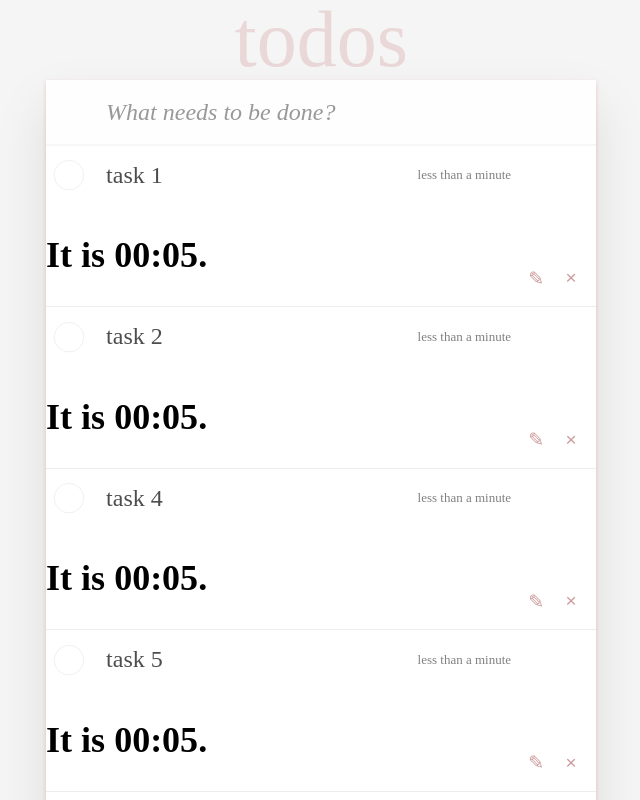
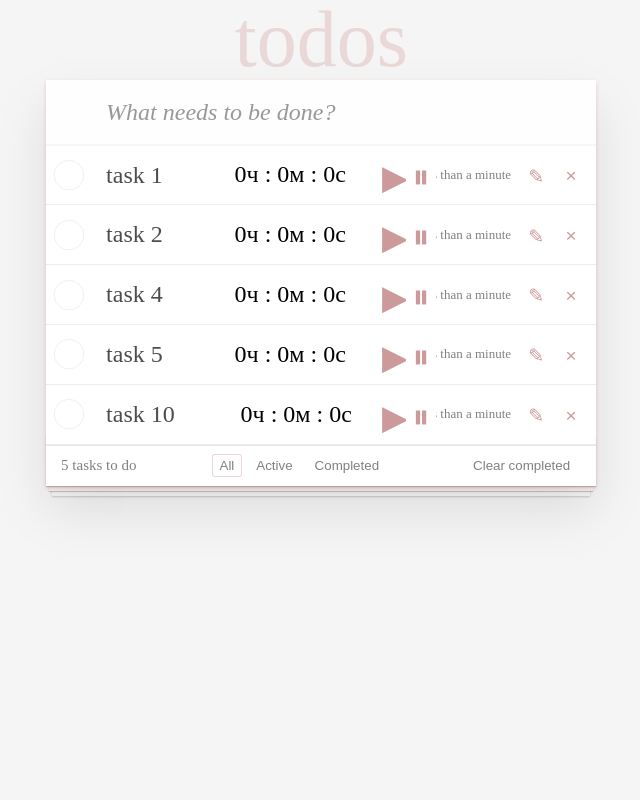
Before and after one commit to Daurova/mytodo2, a React (Create React App) app: page / in a window 1280 px wide. Shown: the top 800 px of the page, without its empty margins (379-1019 px from the left). Built offline with nearby package versions, Linux system fonts and the light colour scheme.

Commit message:
04061549

```diff
--- a/src/components/App/App.js
+++ b/src/components/App/App.js
@@ -11,6 +11,7 @@ class App extends Component {
   maxId = 100
   editedTasks = []
   doneTasks = []
+  typeTasks = 'all'
   initialTasks = [
     {
       id: 1,
@@ -53,6 +54,7 @@ class App extends Component {
     tasks: [...this.initialTasks],
     filteredTasks:[...this.initialTasks],
     isFilterActive: false,
+    typeTasks: 'all'
   }
 
   onEditTask = (id) => {
@@ -146,10 +148,7 @@ class App extends Component {
     }
     )
     console.log(formatDistanceToNow(new Date()))
-
   }
-
-
 
   clearCompletedTasks = () => {
     const updatedTasks = this.state.tasks.filter(task => !task.completed)
@@ -157,27 +156,18 @@ class App extends Component {
 
   onAll=()=>{
     console.log('onAll')
-    this.setState(()=>{
-      const allTasks = this.initialTasks
-      this.setState({ filteredTasks: allTasks, isFilterActive: false })
-    })
+    this.setState({ typeTasks: 'all' })
   }
   onActive=()=>{
     console.log('onActive')
-    const activeTasks = this.state.tasks.filter(task => !task.completed)
-    this.setState({ filteredTasks: activeTasks, isFilterActive: true})
+    this.setState({ typeTasks: 'active' })
   }
   onDone=()=>{
     console.log('onDone')
-    const doneTasks = this.state.tasks.filter(task => task.completed)
-    this.setState({ filteredTasks: doneTasks, isFilterActive: true })
-
+    this.setState({ typeTasks: 'done' })
   }
 
-
-
-  render() {
-
+render() {
     return (
       <div className='todoapp'>
         <NewTaskForm
@@ -186,15 +176,12 @@ class App extends Component {
           value={this.state.description}
         />
         <TaskList
-          tasks={this.state.isFilterActive ?
-            this.state.filteredTasks : this.state.tasks}
+          tasks={this.state.tasks}
           onEditTask={this.onEditTask}
           onDeleteTask={this.onDeleteTask}
           completed = {this.completed}
           onCompletedTask={this.onCompletedTask}
-          onDone = {this.onDone}
-          onActive={this.onActive}
-          onAll={this.onAll}
+          typeTasks={this.state.typeTasks}
         />
         <Footer
           tasksToDoCount = {this.getTasksToDoCount}
@@ -202,13 +189,11 @@ class App extends Component {
           onActive={this.onActive}
           onDone={this.onDone}
           clearCompletedTasks={this.clearCompletedTasks}
-
         />
       </div>
     )
   }
 }
-
 
 App.defaultProps = {
   tasks: [],
--- a/src/components/Task/Task.css
+++ b/src/components/Task/Task.css
@@ -60,7 +60,7 @@ todo-list li label .created {
 	display: block;
 	line-height: 1.2;
 	transition: color 0.4s;
-	font-weight: 400;
+	font-weight: 100;
 	color: #4d4d4d;
 }
 
@@ -147,3 +147,7 @@ li .icon:hover {
 li.editing .view {
 	display: none;
 }
+
+.hidden {
+	display: none;
+}
--- a/src/components/Task/Task.js
+++ b/src/components/Task/Task.js
@@ -1,40 +1,32 @@
 import './Task.css'
-import React, { useEffect, useState, useRef } from 'react'
+import React, { useEffect, useState } from 'react'
 import { formatDistanceToNow } from 'date-fns'
 
-const Task = ({ description, completed, createdDate, onDelete, onCompleted, onSubmitEdit}) => {
+const Task = ({ description, completed, createdDate, typeTasks, onDelete, onCompleted, onSubmitEdit}) => {
   const [isEditing, setIsEditing] = useState(false)
   let [editedDescription, setEditedDescription] = useState(description)
   const [final, setFinal] = useState(true)
   const [distance, setDistance] = useState(formatDistanceToNow(createdDate))
-  const [date, setDate] = useState(new Date(0));
-  const taskCreationTime = useRef(new Date());
-  const [timeElapsed, setTimeElapsed] = useState(0); // State to store elapsed time
+  const [time, setTime] = useState(0)
+  const [isRunning,setIsRunning] = useState(false)
+  const [isVisible, setIsVisible] = useState(true)
 
- useEffect(() => {
-    const intervalId = setInterval(() => {
-      // Calculate the time elapsed since the task was created
-      const elapsedTime = new Date() - taskCreationTime.current; // Difference in milliseconds
-      setTimeElapsed(elapsedTime);
-    }, 1000); // Update every second
+  useEffect(() => {
+      let interval
 
-    return () => clearInterval(intervalId);
-  }, []);
-  //  const [createdAgo, setCreatedAgo]=useState(createdDate)
+      if(isRunning) {
+        interval = setInterval(()=> {
+          setTime(prevTime => prevTime + 1)
+        },1000)
+      } else {
 
-  //  useEffect(() => {
-  // console.log({created})}, [])
-  // const createdDateRef = useRef(new Date())
-  // useEffect(() => {
-  //   const intervalId = setInterval(()=>{
-  //     setDistance(formatDistanceToNow(createdDate))
-  //   }, 60000)
-  // }, [])
-
-
-  // const tick = () => {
-  //   setDate(new Date());
-  // };
+        if(!isRunning && time !== 0) {
+          clearInterval(interval)
+        }
+      }
+    console.log(isRunning)
+      return () => clearInterval(interval)
+  },[isRunning,time])
 
   useEffect(() => {
     const intervalId = setInterval(() => {
@@ -74,9 +66,55 @@ const Task = ({ description, completed, createdDate, onDelete, onCompleted, onSu
     setIsEditing(false)
   }
 
+  const timerStart = () => {
+    setIsRunning(true)
+  }
+
+  const timerPause = () => {
+    setIsRunning(false)
+  }
+
+  const formatTime = (time) => {
+    const hours = Math.floor(time / 3600)
+    const minutes = Math.floor((time % 3600) /60)
+    const seconds = time % 60
+
+    return `${hours}ч : ${minutes}м : ${seconds}с`
+  }
+
+  const handleChange = () => {
+    onCompleted()
+    setIsRunning(false)
+  }
+
+  useEffect(()=> {
+    if (typeTasks === 'all') {
+      setIsVisible(true)
+
+
+    } else {
+      if (typeTasks === 'done') {
+        if(completed) {
+          setIsVisible(true)
+        } else {
+          setIsVisible(false)
+        }
+      }else {
+        if (typeTasks === 'active') {
+          if(completed) {
+            setIsVisible(false)
+          } else {
+            setIsVisible(true)
+          }
+        }
+      }
+    }
+console.log(typeTasks)
+  },[typeTasks])
+
   return (
     <li className={completed ? 'completed' : ''}>
-      <div className='view'>
+      <div className={isVisible ? 'view' : 'hidden'}>
         {isEditing && (
           <>
             <form className='task-editing' onSubmit={onSubmitEdit}>
@@ -88,7 +126,7 @@ const Task = ({ description, completed, createdDate, onDelete, onCompleted, onSu
                 autoFocus
                 className='editing'
               />
-              <input className='toggle-none' type='checkbox' checked={completed} onChange={onCompleted} />
+              <input className='toggle-none' type='checkbox' checked={completed} onChange={handleChange} />
 
               {/* <button className='icon icon-edit' onClick={handleEdit}></button> */}
               {/* <button className='icon icon-destroy' onClick={onDelete}></button> */}
@@ -99,18 +137,19 @@ const Task = ({ description, completed, createdDate, onDelete, onCompleted, onSu
         {final && (
           <>
             <form className='task-editing'>
-              <input className='toggle' type='checkbox' checked={completed} onChange={onCompleted} />
+              <input className='toggle' type='checkbox' checked={completed} onChange={handleChange} />
               <label>
                 <span className='description'>{editedDescription}</span>
+                <span className='timer'>{formatTime(time)}</span>
                 <span className='created'>{distance}</span>
               </label>
-                            <h2>It is {new Date(timeElapsed).toLocaleTimeString([], { minute: '2-digit', second: '2-digit' })}.</h2>
-
-                              {/* <h2>It is {date.toLocaleTimeString()}.</h2> */}
 
               <button className='icon icon-edit' onClick={handleEdit}></button>
               <button className='icon icon-destroy' onClick={onDelete}></button>
+
             </form>
+            <button className='icon icon-play' onClick={timerStart}></button>
+            <button className='icon icon-pause' onClick={timerPause}></button>
           </>
         )}
       </div>
@@ -135,3 +174,129 @@ Task.defaultProps = {
 }
 
 export default Task
+
+
+
+
+
+// import './Task.css'
+// import React, { useEffect, useState, useRef, useLayoutEffect } from 'react'
+// import { formatDistanceToNow } from 'date-fns'
+
+// const Task = ({ description, completed, createdDate, onDelete, onCompleted, onSubmitEdit}) => {
+//   const [isEditing, setIsEditing] = useState(false)
+//   let [editedDescription, setEditedDescription] = useState(description)
+//   const [final, setFinal] = useState(true)
+//   const [distance, setDistance] = useState(formatDistanceToNow(createdDate))
+//   const taskCreationTime = useRef(new Date());
+//   const [timeElapsed, setTimeElapsed] = useState(new Date(0)); // State to store elapsed time
+//   const localStorageKey = `timeElapsed-${Math.random()}`;
+//   const storedTime = localStorage.getItem(localStorageKey);
+
+
+//  useLayoutEffect((localStorageKey) => {
+//     const timerId = setInterval(() => {
+//       const elapsedTime =
+//       new Date() - taskCreationTime.current;
+//       setTimeElapsed(elapsedTime);
+//     }, 1000); // Update every second
+//     return () => clearInterval(timerId)
+//   }, []);
+
+
+//   useEffect(() => {
+//     const intervalId = setInterval(() => {
+//       const newDistance = formatDistanceToNow(createdDate)
+//       setDistance(newDistance)
+//     }, 60000)
+
+//     return () => clearInterval(intervalId)
+//   }, [createdDate])
+
+//   const handleEdit = () => {
+//     setIsEditing(true)
+//     setFinal(false)
+//   }
+
+//   const handleDescriptionChange = (e) => {
+//     setEditedDescription(e.target.value)
+//     console.log(e.target.value)
+//     editedDescription = e.target.value
+//     console.log(editedDescription)
+//     return editedDescription
+//   }
+//   onSubmitEdit = (event, tasks) => {
+//     event.preventDefault()
+//     console.log('submitEdit', editedDescription)
+//     let eid = 1000
+//     const editedItem = {
+//       id: eid++,
+//       description: editedDescription,
+//       created: 'created 5 minutes ago',
+//       createdDate: new Date(),
+//       completed: false,
+//     }
+//     //
+//     console.log(editedItem, tasks)
+//     setFinal(true)
+//     setIsEditing(false)
+//   }
+
+//   return (
+//     <li className={completed ? 'completed' : ''}>
+//       <div className='view'>
+//         {isEditing && (
+//           <>
+//             <form className='task-editing' onSubmit={onSubmitEdit}>
+//               <input
+//                 type='text'
+//                 value={editedDescription}
+//                 onChange={handleDescriptionChange}
+//                 onBlur={() => setIsEditing(false)}
+//                 autoFocus
+//                 className='editing'
+//               />
+//               <input className='toggle-none' type='checkbox' checked={completed} onChange={onCompleted} />
+
+//               {/* <button className='icon icon-edit' onClick={handleEdit}></button> */}
+//               {/* <button className='icon icon-destroy' onClick={onDelete}></button> */}
+//             </form>
+//           </>
+//         )}
+
+//         {final && (
+//           <>
+//             <form className='task-editing'>
+//              <input className='toggle' type='checkbox' checked={completed} onChange={onCompleted} />
+//               <label>
+//                 <span className='description'>{editedDescription}</span>
+//                 <h2>It is {new Date(timeElapsed).toLocaleTimeString([], { minute: '2-digit', second: '2-digit' })}.</h2>
+//                <span className='created'>{distance}</span>
+//               </label>
+//               <button className='icon icon-edit' onClick={handleEdit}></button>
+//               <button className='icon icon-destroy' onClick={onDelete}></button>
+//             </form>
+//           </>
+//         )}
+//       </div>
+//     </li>
+//   )
+// }
+
+// Task.defaultProps = {
+//   description: 'no data',
+//   completed: false,
+//   created: 'no data',
+//   createdDate: new Date(),
+//   onEdit: () => {},
+//   onDelete: () => {},
+//   onCompleted: () => {},
+//   tasks: [],
+//   onEditedTask: () => {},
+//   onSubmitEdit: () => {},
+//   onSubmit: () => {},
+//   editedTasks: [],
+//   initialTasks: [],
+// }
+
+// export default Task
--- a/src/components/TaskList/TaskList.css
+++ b/src/components/TaskList/TaskList.css
@@ -9,3 +9,33 @@
 	font-size: 24px;
 	border-bottom: 1px solid hsl(0, 0%, 93%);
 }
+
+.icon-pause:after {
+	content: '⏸';
+}
+.icon-play:after {
+	content: '▶';
+}
+.icon-play {
+	font-size: 15px;
+	right: 190px;
+}
+
+.icon-pause {
+	font-size: 15px;
+
+	right: 160px;
+}
+
+.icon:hover {
+	color: #af5b5e;
+}
+.icon {
+	width: 30px;
+	height: 40px;
+	font-size: 34px;
+	color: #cc9a9a;
+	margin: auto 0;
+	transition: color 0.2s ease-out;
+	cursor: pointer;
+}
--- a/src/components/TaskList/TaskList.js
+++ b/src/components/TaskList/TaskList.js
@@ -1,7 +1,7 @@
 import Task from '../Task/Task'
 import './TaskList.css'
 
-const TaskList = ({ tasks, onDeleteTask, onCompletedTask, onEdit, onSubmitEdit }) => {
+const TaskList = ({ tasks, onDeleteTask,typeTasks, onCompletedTask, onEdit, onSubmitEdit }) => {
   return (
     <ul className='todo-list'>
       {tasks.map(({ id, description, completed, created, createdDate }) => {
@@ -12,6 +12,7 @@ const TaskList = ({ tasks, onDeleteTask, onCompletedTask, onEdit, onSubmitEdit }
             completed={completed}
             created={created}
             createdDate={createdDate}
+            typeTasks={typeTasks}
             onEdit={() => {
               onEdit(id)
             }}
```
Also changed, not shown: src/components/App/App.css (+20 -22 lines), 2 other files (tests, documents, lock files or other folders).
